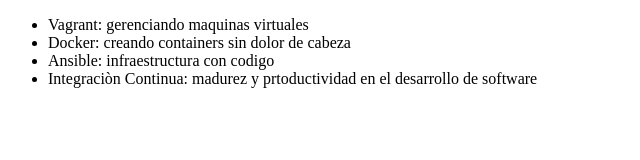
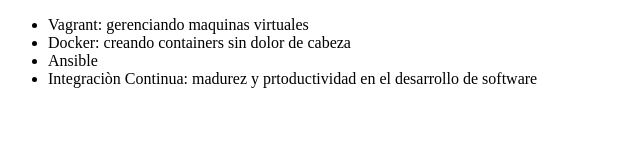
Before and after one commit to lacdz/aluragit, a plain HTML site: page index.html in a window 1280 px wide. Shown: the whole page, without its empty margins (0-640 px from the left). Drawn offline with Linux system fonts and the light colour scheme.

Commit message:
Revert "cambiando el nombre del curso de ansible"
This reverts commit 3ed0bb62dfd54ae8b1a61eea3efa4f51f0563d94.

```diff
--- a/index.html
+++ b/index.html
@@ -8,7 +8,7 @@
         <ul>
             <li>Vagrant: gerenciando maquinas virtuales </li>
             <li>Docker: creando containers sin dolor de cabeza</li>
-            <li>Ansible: infraestructura con codigo</li>
+            <li>Ansible</li>
             <li>Integraciòn Continua: madurez y prtoductividad  en el desarrollo de software</li>
         </ul>
     </body>
```
